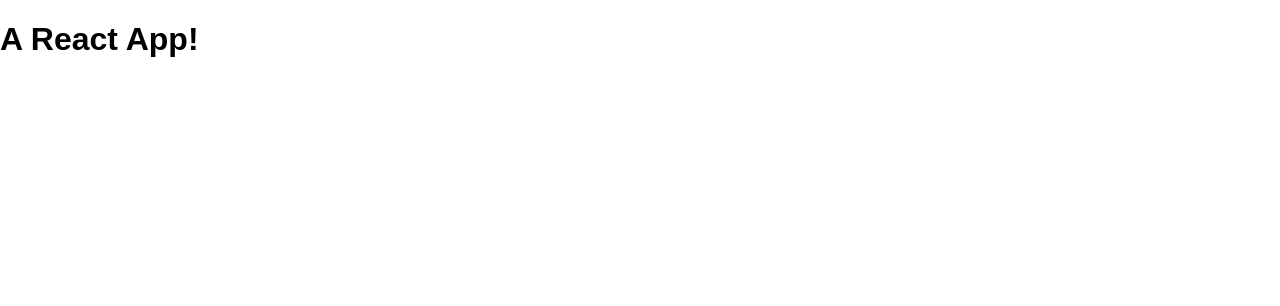
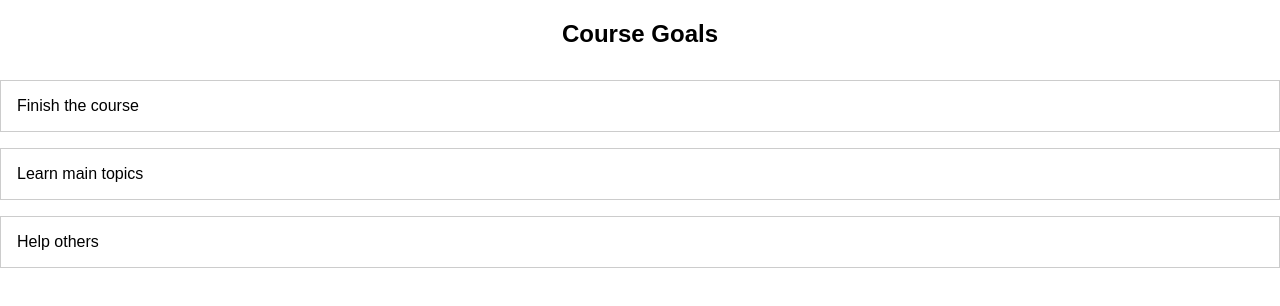
Before and after one commit to texas2pugs/react-simple, a React (Create React App) app: page / in a window 1280 px wide. Shown: the top 306 px of the page. Built offline with nearby package versions, Linux system fonts and the light colour scheme.

Commit message:
Split into components

```diff
--- /dev/null
+++ b/src/App.css
@@ -0,0 +1,3 @@
+.course-goals h2 {
+  text-align: center;
+}
--- a/src/App.js
+++ b/src/App.js
@@ -1,7 +1,15 @@
 import React from 'react';
 
+import GoalList from './components/GoalList';
+import './App.css';
+
 const App = () => {
-  return <h1>A React App!</h1>;
+  return (
+    <div className="course-goals">
+      <h2>Course Goals</h2>
+      <GoalList />
+    </div>
+  );
 };
 
 export default App;
--- /dev/null
+++ b/src/components/GoalList.css
@@ -0,0 +1,11 @@
+.goal-list {
+  list-style: none;
+  margin: 2rem 0;
+  padding: 0;
+}
+
+.goal-list li {
+  margin: 1rem 0;
+  border: 1px solid #ccc;
+  padding: 1rem;
+}
--- /dev/null
+++ b/src/components/GoalList.js
@@ -0,0 +1,15 @@
+import React from 'react';
+
+import './GoalList.css';
+
+const GoalList = () => {
+  return (
+    <ul className="goal-list">
+      <li>Finish the course</li>
+      <li>Learn main topics</li>
+      <li>Help others</li>
+    </ul>
+  );
+};
+
+export default GoalList;
```
